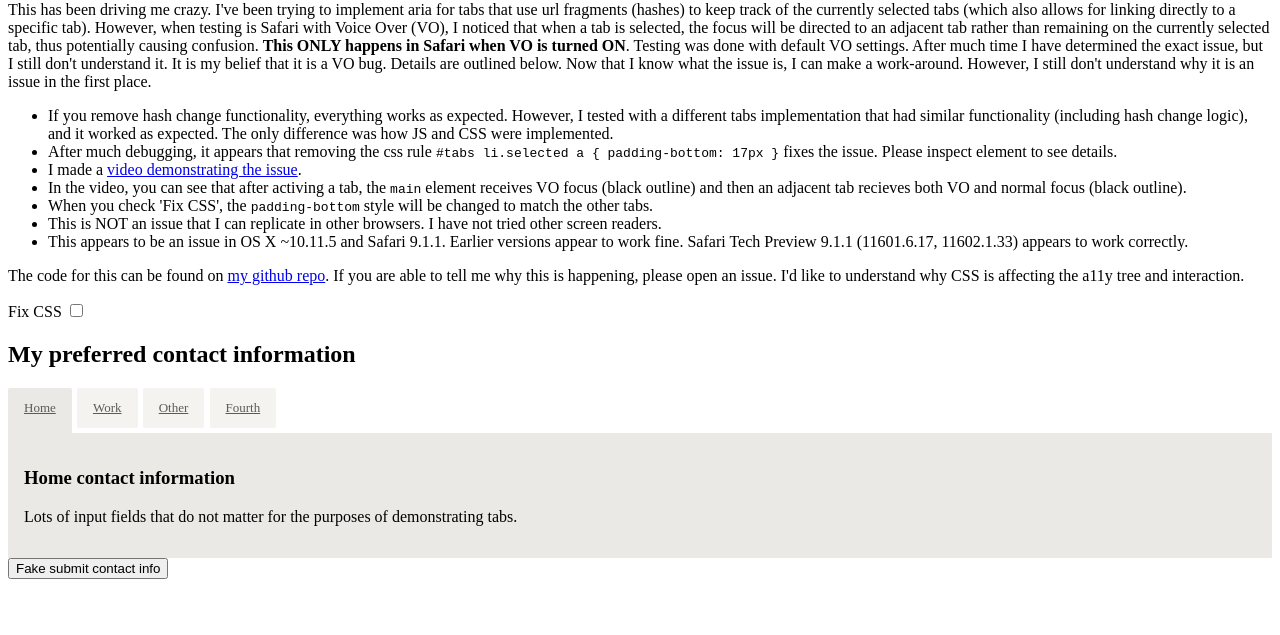
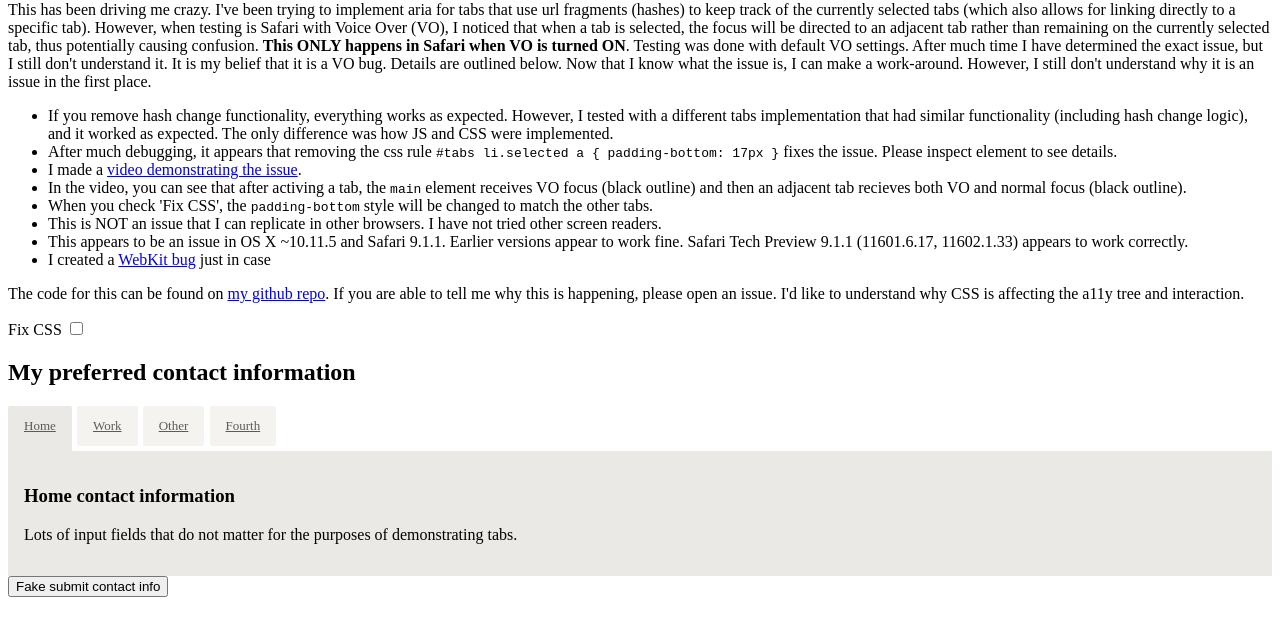
Before and after one commit to mfairchild365/aria-tabs-vo-bug, a plain HTML site: page index.html in a window 1280 px wide. Shown: the part 79-714 px from the top of the page. Drawn offline with nearby package versions, Linux system fonts and the light colour scheme.

Commit message:
Add a link to related WK issue

```diff
--- a/index.html
+++ b/index.html
@@ -367,6 +367,7 @@ $(function(){
             <li>When you check 'Fix CSS', the <code>padding-bottom</code> style will be changed to match the other tabs.</li>
             <li>This is NOT an issue that I can replicate in other browsers. I have not tried other screen readers.</li>
             <li>This appears to be an issue in OS X ~10.11.5 and Safari 9.1.1. Earlier versions appear to work fine. Safari Tech Preview 9.1.1 (11601.6.17, 11602.1.33) appears to work correctly.</li>
+            <li>I created a <a href="https://bugs.webkit.org/show_bug.cgi?id=158430">WebKit bug</a> just in case</li>
         </ul>
 
         <p>The code for this can be found on <a href="https://github.com/mfairchild365/aria-tabs-vo-bug/blob/gh-pages/index.html">my github repo</a>. If you are able to tell me why this is happening, please open an issue. I'd like to understand why CSS is affecting the a11y tree and interaction.</p>
```
